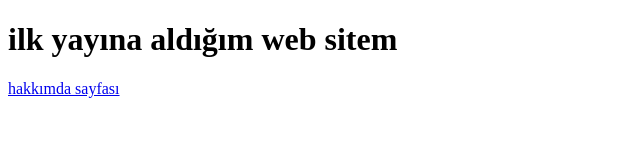
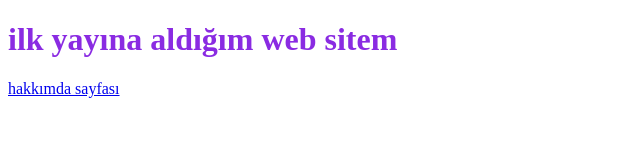
Before and after one commit to ramazanayirtirr/300124webtasar-m, a plain HTML site: page index.html in a window 1280 px wide. Shown: the whole page, without its empty margins (0-640 px from the left). Drawn offline with Linux system fonts and the light colour scheme.

Commit message:
renklendirme

```diff
--- a/index.html
+++ b/index.html
@@ -6,7 +6,7 @@
     <title>Ana Sayfa</title>
 </head>
 <body>
-    <h1>ilk yayına aldığım web sitem</h1>
+    <h1 style="color: blueviolet;">ilk yayına aldığım web sitem</h1>
     <a href="about.html">hakkımda sayfası</a>
 </body>
 </html>
```
